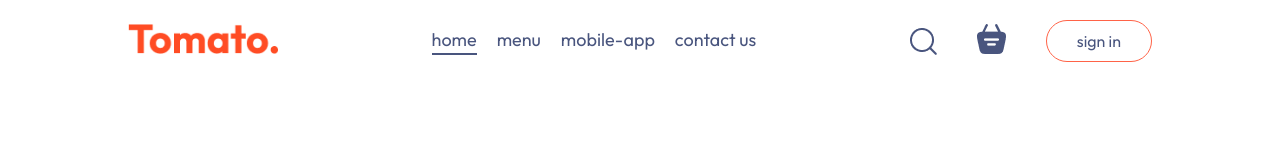
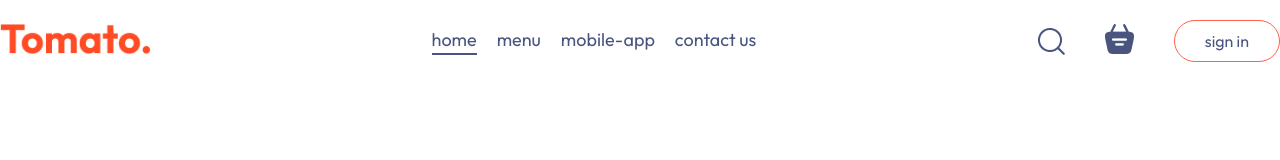
Before and after one commit to Pavarpragnesh/food_frontend, a React (Create React App) app: page /cart in a window 1280 px wide. Shown: the top 160 px of the page. Built offline with nearby package versions, Linux system fonts and the light colour scheme; no server answers.

Commit message:
minor changes

```diff
--- a/src/components/Navbar/Navbar.css
+++ b/src/components/Navbar/Navbar.css
@@ -1,8 +1,19 @@
-.navbar{
+.navbar {
   padding: 20px 0px;
   display: flex;
   justify-content: space-between;
   align-items: center;
+  position: fixed; /* Make the navbar fixed */
+  top: 0; /* Stick it to the top */
+  left: 0; /* Align it to the left edge */
+  width: 100%; /* Ensure it spans the full width */
+  background-color: white; /* Add a background to prevent transparency */
+  z-index: 1000; /* Ensure it stays above other content */
+}
+
+/* Add padding to body to prevent content from being hidden under the fixed navbar */
+body {
+  padding-top: 80px; /* Adjust this value based on your navbar height */
 }
 
 .navbar .logo{
--- a/src/pages/PlaceOrder/PlaceOrder.js
+++ b/src/pages/PlaceOrder/PlaceOrder.js
@@ -80,7 +80,8 @@ const PlaceOrder = () => {
       });
 
       if (response.data.success) {
-        const { order_id, key, amount, userId } = response.data;
+        const { success_url,cancel_url, key, amount, userId } = response.data;
+        console.log(response);
 
         if (!window.Razorpay) {
           alert("Payment gateway is not available. Please refresh the page.");
@@ -93,10 +94,9 @@ const PlaceOrder = () => {
           currency: "INR",
           name: "pragnesh",
           description: "Order Payment",
-          order_id, // Pass Razorpay order ID
           handler: function (paymentResponse) {
             alert("Payment successful! Payment ID: " + paymentResponse.razorpay_payment_id);
-            window.location.href = `/verify?success=true&orderId=${paymentResponse.razorpay_order_id}`;
+            window.location.href = success_url;
           },
           prefill: {
             name: `${data.firstName} ${data.lastName}`,
@@ -119,7 +119,7 @@ const PlaceOrder = () => {
           alert(
             `Payment failed!\nReason: ${response.error.description}\nPayment ID: ${response.error.metadata.payment_id}`
           );
-          window.location.href = `/verify?success=false&orderId=${response.error.metadata.order_id}`;
+          window.location.href = cancel_url;
         });
 
         rzp.open();
--- a/src/pages/Verify/Verify.js
+++ b/src/pages/Verify/Verify.js
@@ -3,47 +3,41 @@ import './Verify.css';
 import { useNavigate, useSearchParams } from 'react-router-dom';
 import { StoreContext } from '../../context/StoreContext';
 import axios from 'axios';
+import { toast } from "react-toastify";
 
 const Verify = () => {
-  const [searchParams] = useSearchParams();
-  const success = searchParams.get("success") === "true"; // Convert string to boolean
-  const orderId = searchParams.get("orderId");
-  const { url } = useContext(StoreContext);
-  const navigate = useNavigate();
+    const [searchParams,setSearchParams]=useSearchParams();
+    const success=searchParams.get("success");
+    const orderId=searchParams.get("orderId");
+    const {url} =useContext(StoreContext);
+    const navigate= useNavigate();
 
     const verifyPayment = async () => {
-    if (!orderId) {
-      alert("Invalid order. Redirecting...");
-      navigate("/");
-      return;
-    }
-
         try {
           const response = await axios.post(`${url}/api/order/verify`, { success, orderId });
 
           if (response.data.success) {
-        alert("Payment successful! Redirecting to orders...");
+            toast.success("Order Placed Successfully");
             navigate("/myorders");
           } else {
-        alert("Payment failed. Order has been deleted.");
+            toast.error("Payment Failed");
             navigate("/");
           }
         } catch (error) {
-      console.error("Payment verification failed:", error);
-      alert("Payment verification failed. Please try again.");
+        //   console.error("Verification Error:", error);
+          toast.error("Error verifying payment");
           navigate("/");
         }
       };
 
-  useEffect(() => {
+    useEffect(()=>{
         verifyPayment();
-  }, []); // Run once on mount
-
+    },[])
   return (
-    <div className="verify">
+    <div className='verify'>
         <div className="spinner"></div>
     </div>
-  );
-};
+  )
+}
 
 export default Verify;
```
Lines whose indentation alone changed are shown as unchanged.
